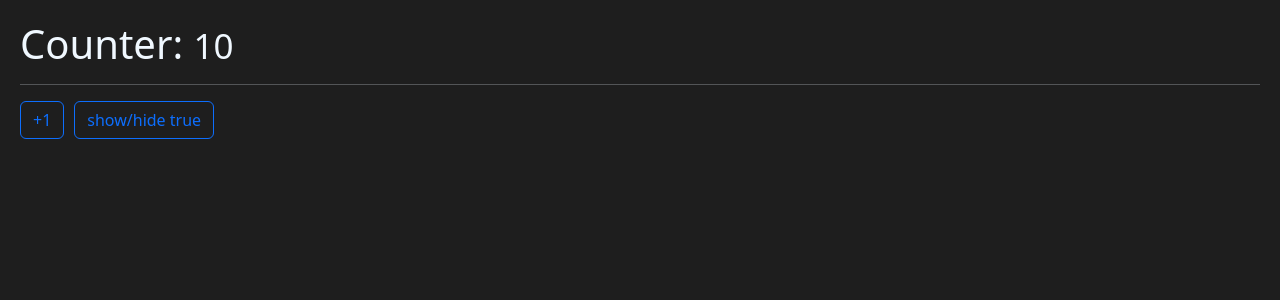
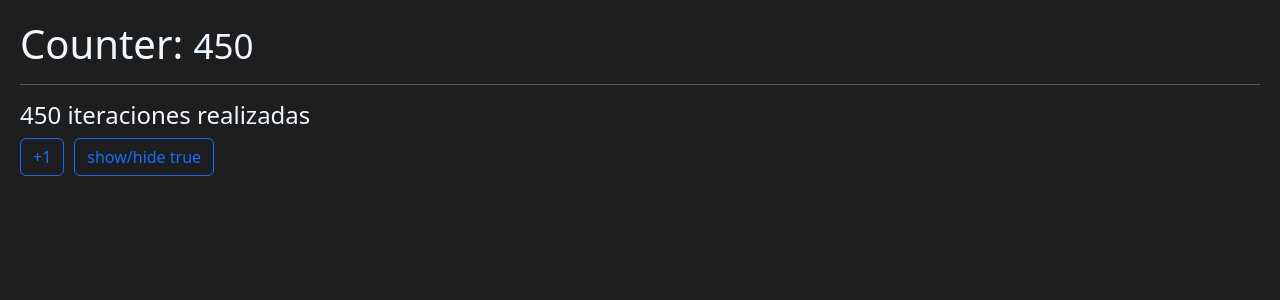
Before and after one commit to sebaswing/react_05_hook_app, a React (Vite) app in the folder hook_app/: page / in a window 1280 px wide. Shown: the top 300 px of the page. Built offline with nearby package versions, Linux system fonts and the light colour scheme.

Commit message:
Add: Memohook into counter

```diff
--- /dev/null
+++ b/hook_app/src/06-memos/MemoHook.jsx
@@ -0,0 +1,42 @@
+import { useState } from "react";
+import { useCounter } from "../hooks/useCounter"
+import { useMemo } from "react";
+
+const heavyStuff = (iterationNumber = 100) => {
+    for(let i =0; i < iterationNumber; i++){
+        console.log('Ahi vamos...')
+    };
+    return `${iterationNumber} iteraciones realizadas`;
+};
+
+export const MemorHook = () => {
+
+    const { counter, increment } = useCounter(450);
+    const [show, setShow] = useState(true);
+
+    const memorizedValue = useMemo(() => heavyStuff(counter), [counter])
+
+    return (
+        <>
+            <h1>Counter: <small>{counter}</small></h1>
+            <hr />
+            <h4>{ memorizedValue }</h4>
+
+            <button
+                className="btn btn-outline-primary"
+                onClick={() => increment(1)}
+            >
+                +1
+            </button>
+
+            <button
+                className="btn btn-outline-primary"
+                onClick={() => setShow(!show)}
+            >
+                show/hide {JSON.stringify(show)}
+
+            </button>
+
+        </>
+    )
+}
--- a/hook_app/src/main.jsx
+++ b/hook_app/src/main.jsx
@@ -9,8 +9,8 @@ import './index.css'
 // import { MultipleCustomHooks } from './03-examples/MultipleCustomHooks.jsx'
 // import { FocusScreen } from './04-useRef/FocusScreen.jsx'
 // import { Layout } from './05-useLayoutEffect/Layout.jsx'
-import { Memorize } from './06-memos/Memorize'
-
+// import { Memorize } from './06-memos/Memorize'
+import { MemorHook } from './06-memos/MemoHook'
 createRoot(document.getElementById('root')).render(
   // <StrictMode>
     // {/* <HooksApp /> */}
@@ -20,6 +20,7 @@ createRoot(document.getElementById('root')).render(
     // <MultipleCustomHooks />
         // <FocusScreen />
         // <Layout />
-        <Memorize />
+        // <Memorize />
+        <MemorHook />
   // </StrictMode>,
 )
```
